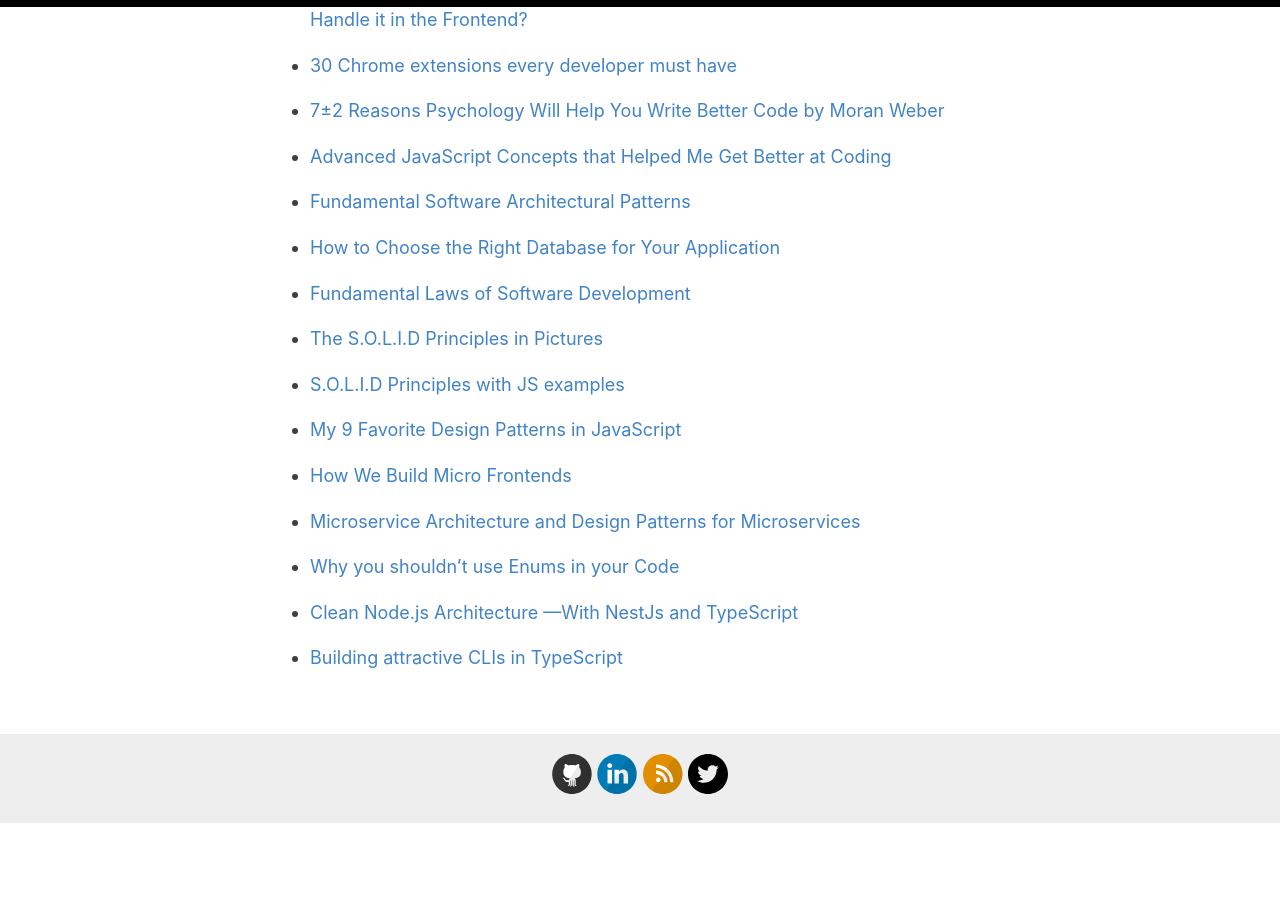
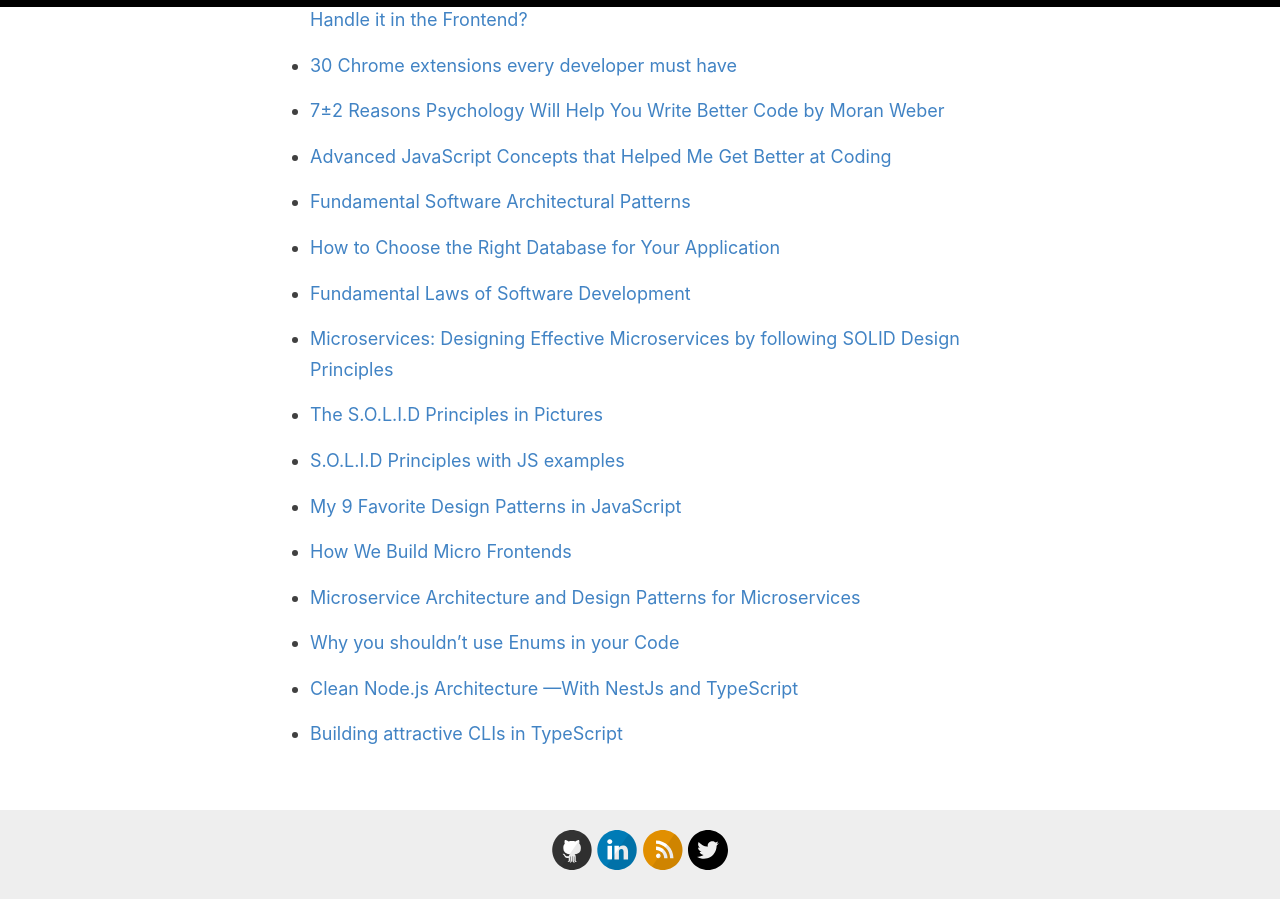
Before and after one commit to baijanathTharu/baijanathTharu.github.io, a Jekyll site: the page built from _pages/readings.md, in a window 1280 px wide and 900 px high, scrolled down 1715 px. Built offline with Jekyll 4.4.1, drawn with Linux system fonts in a browser that asks for light colours; before the commit the page ends 2538 px from its top, so only the background shows below that.

Commit message:
Update readings.md

```diff
--- a/_pages/readings.md
+++ b/_pages/readings.md
@@ -80,6 +80,8 @@ This is the list of all the important posts that I think are worth reading.
 
 - [Fundamental Laws of Software Development](https://medium.com/thatoneaspiringengineeringmanager/examining-popular-principles-and-laws-in-software-engineering-c8eb764fcb38)
 
+- [Microservices: Designing Effective Microservices by following SOLID Design Principles](https://medium.com/@saurabh.engg.it/microservices-designing-effective-microservices-by-following-solid-design-principles-a995c3a033a0)
+
 - [The S.O.L.I.D Principles in Pictures](https://medium.com/backticks-tildes/the-s-o-l-i-d-principles-in-pictures-b34ce2f1e898)
 
 - [S.O.L.I.D Principles with JS examples](https://medium.com/front-end-weekly/s-o-l-i-d-principles-with-js-examples-db95b44e82e)
```
